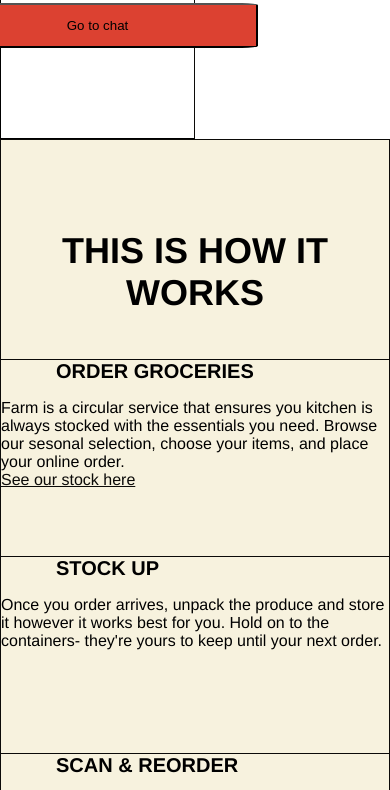
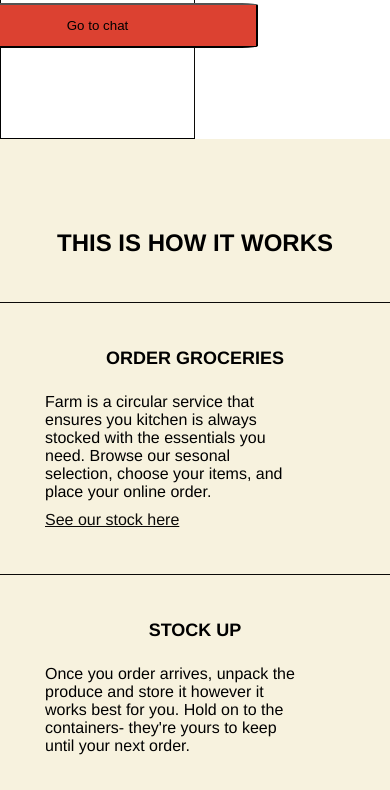
Before and after one commit to HeddaJohnsen2/Fram-Website-, a plain HTML site: page test.html in a window 390 px wide. Shown: the part 2029-2819 px from the top of the page. Drawn offline with nearby package versions, Linux system fonts and the light colour scheme; a web font is replaced by a local one.

Commit message:
layout and padding done
fixed the layout and padding for mobile and laptop

```diff
--- a/howItWorksSite.css
+++ b/howItWorksSite.css
@@ -6,16 +6,8 @@
   grid-template-columns: 1fr 2fr;
   grid-template-rows: auto;
   background-color: #f7f2de;
-  border: 1px solid #0b0a08;
+
   height: fit-content;
-}
-/* dette blir sånn du skal lage den forskjellig mellom ulike versjonene, men må bruke min og max skjerm */
-@media (max-width: 600px) {
-  .page3 {
-    display: flex;
-    flex-direction: column;
-    align-items: center;
-  }
 }
 
 .page3Title {
@@ -27,51 +19,42 @@
   font-size: 36px;
   text-transform: uppercase;
   text-align: center;
+  border-bottom: 1px solid #0b0a08;
 }
-@media (max-width: 600px) {
-  .page3Title {
-    padding: 90px 0 45px;
-  }
-}
+
 .blockContent {
-  display: flex;
-  flex-direction: row;
+  display: grid;
   grid-column: 2;
   height: 197px;
   border-bottom: 1px solid #0b0a08;
   border-left: 1px solid #0b0a08;
   align-items: center;
+  justify-content: center;
+  align-content: center;
+  justify-items: center;
+
   font-size: 16px;
-  gap: 16px;
-}
-@media (max-width: 600px) {
-  .blockContent {
-    flex-direction: column;
-    padding: 0;
-    border-top: 1px solid #0b0a08;
-    border-bottom: 0;
-    border-left: 0;
-  }
+  gap: 20px;
 }
 
 .page3 h3 {
+  width: 278px;
+  padding-left: 90px;
   font-size: 20px;
   text-transform: uppercase;
-  width: 278px;
+  position: relative;
   align-items: center;
-}
-@media (max-width: 600px) {
-  .page3 h3 {
-  }
-}
-.page3 p {
+  grid-column: 1; /* Ensure it's in the first column */
 }
 
-@media (max-width: 600px) {
-  .page3 p {
-  }
+.page3 p {
+  grid-column: 2;
+  margin: 0;
+  padding-right: 50px;
+  padding-bottom: 10px;
 }
 .orderGroceries {
+  grid-column: 2;
 }
 
 .orderGroceriesLink {
@@ -80,7 +63,46 @@
 }
 
 @media (max-width: 600px) {
-  .orderGroceriesLink {
-    justify-content: center;
+  .page3 {
+    display: flex;
+    flex-direction: column;
+    align-items: center;
+  }
+  .page3Title {
+    font-size: 24px;
+    padding-top: 90px;
+    padding-bottom: 45px;
+    border-bottom: 0;
+  }
+  .blockContent {
+    padding: 45px;
+    display: flex;
+    flex-direction: column;
+    border-top: 1px solid #0b0a08;
+    border-bottom: 0;
+    border-left: 0;
+    height: fit-content;
+    gap: 0;
+  }
+  .page3 h3 {
+    padding-left: 0;
+    font-size: 18px;
+    padding-bottom: 24px;
+    text-align: center;
+  }
+  .page3 p {
+    font-size: 16px;
   }
 }
+
+/* medium device/tablet */
+@media (min-width: 601px) and (max-width: 1024px) {
+  .page3 h3 {
+    font-size: 18px;
+    padding-left: 50px;
+    width: 200px;
+  }
+  .blockContent {
+    height: fit-content;
+  }
+}
```
